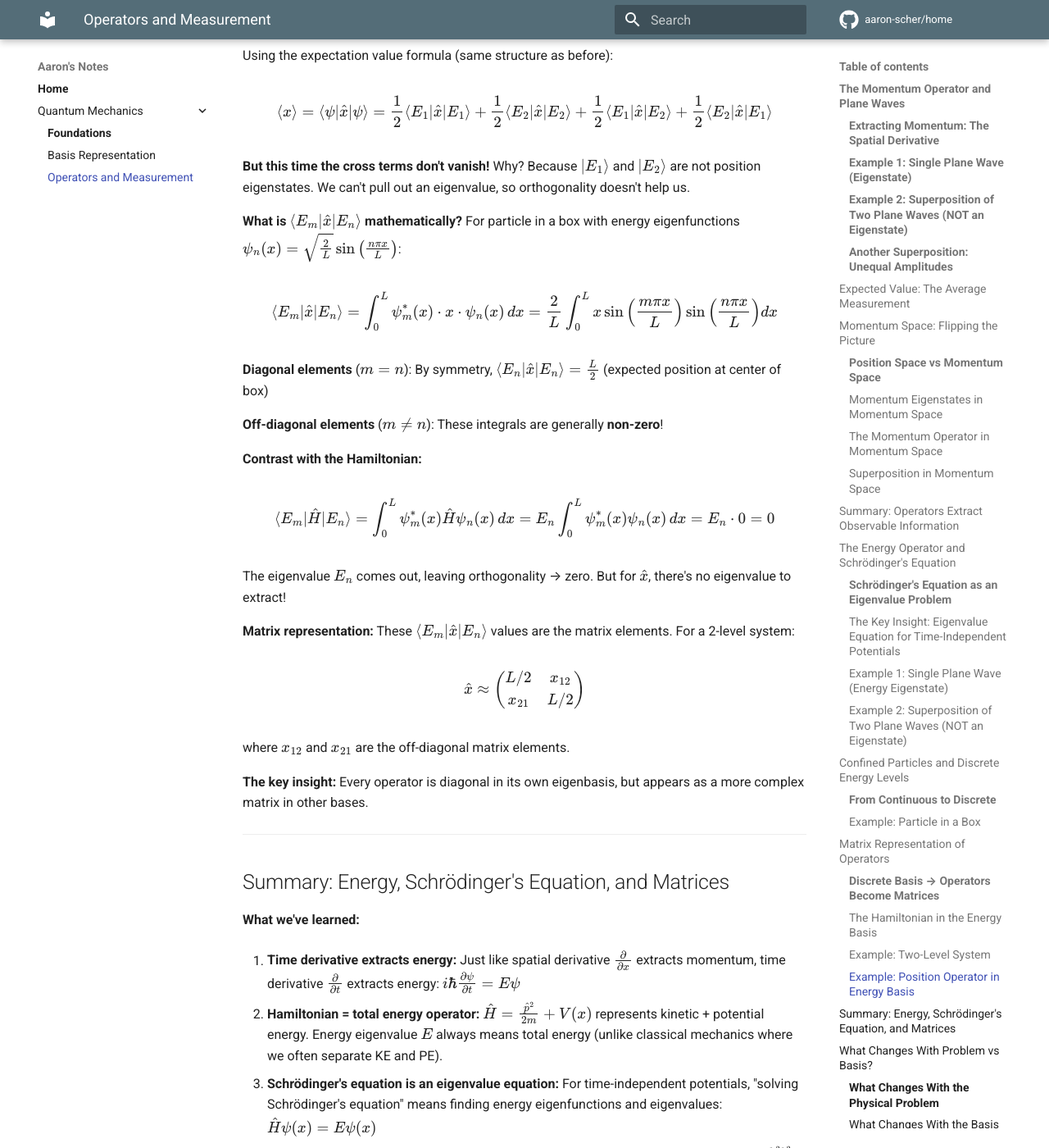
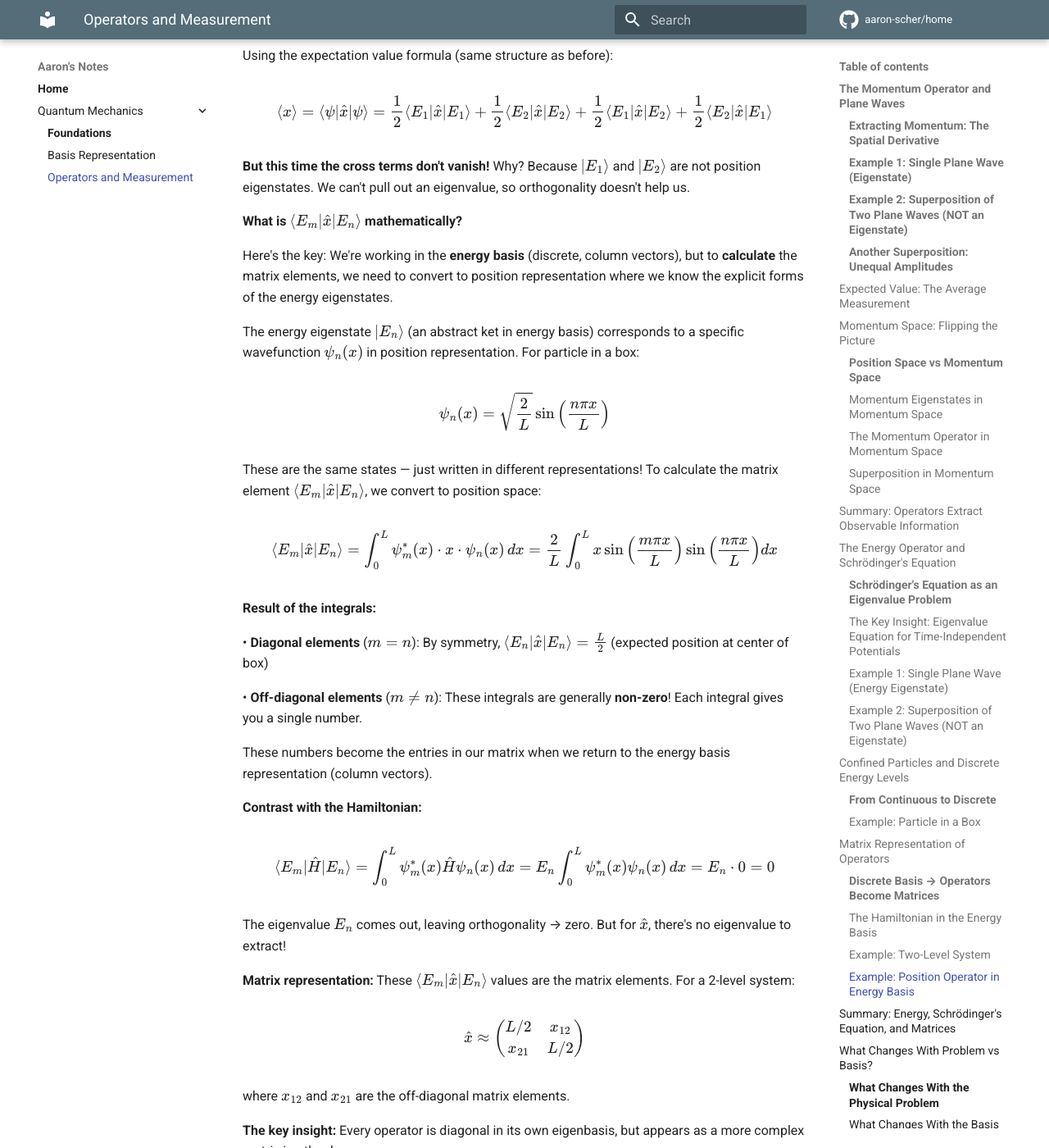
Before and after one commit to aaron-scher/home, an MkDocs documentation site: the page built from docs/quantum-mechanics/quantum-operators.md, in a window 1280 px wide and 1400 px high, scrolled down 17351 px. Shown: the whole window at 82% size. Built offline with MkDocs 1.6.1 and Material for MkDocs 9.7.7, drawn with Linux system fonts in a browser that asks for light colours; comment, search, counter and statistics services are not loaded.

Commit message:
Clarify basis conversion in position-operator-in-energy-basis section
Added critical bridge explanation that was missing:

BEFORE: Jumped directly from energy basis (column vectors) to position-space
integrals ∫ψₘ*(x)·x·ψₙ(x)dx without explaining why

AFTER: Explicit explanation of the conversion:
- Working in energy basis (discrete, column vectors)
- To CALCULATE matrix elements, convert to position representation
- |Eₙ⟩ (abstract ket) = ψₙ(x) (position wavefunction) - same state!
- Do integral in position space → get single number
- That number is the matrix element in energy basis

Also added: "These numbers become the entries in our matrix when we return
to the energy basis representation"

Fixes major conceptual gap where students get confused about switching between
discrete (column vector) and continuous (wavefunction) representations.

🤖 Generated with [Claude Code](https://claude.com/claude-code)

Co-Authored-By: Claude <noreply@anthropic.com>

```diff
--- a/docs/quantum-mechanics/quantum-operators.md
+++ b/docs/quantum-mechanics/quantum-operators.md
@@ -693,15 +693,29 @@ $$
 
 **But this time the cross terms don't vanish!** Why? Because $|E_1\rangle$ and $|E_2\rangle$ are not position eigenstates. We can't pull out an eigenvalue, so orthogonality doesn't help us.
 
-**What is $\langle E_m|\hat{x}|E_n\rangle$ mathematically?** For particle in a box with energy eigenfunctions $\psi_n(x) = \sqrt{\frac{2}{L}}\sin\left(\frac{n\pi x}{L}\right)$:
+**What is $\langle E_m|\hat{x}|E_n\rangle$ mathematically?**
+
+Here's the key: We're working in the **energy basis** (discrete, column vectors), but to **calculate** the matrix elements, we need to convert to position representation where we know the explicit forms of the energy eigenstates.
+
+The energy eigenstate $|E_n\rangle$ (an abstract ket in energy basis) corresponds to a specific wavefunction $\psi_n(x)$ in position representation. For particle in a box:
+
+$$
+\psi_n(x) = \sqrt{\frac{2}{L}}\sin\left(\frac{n\pi x}{L}\right)
+$$
+
+These are the same states — just written in different representations! To calculate the matrix element $\langle E_m|\hat{x}|E_n\rangle$, we convert to position space:
 
 $$
 \langle E_m|\hat{x}|E_n\rangle = \int_0^L \psi_m^*(x) \cdot x \cdot \psi_n(x) \, dx = \frac{2}{L}\int_0^L x \sin\left(\frac{m\pi x}{L}\right) \sin\left(\frac{n\pi x}{L}\right) dx
 $$
 
-**Diagonal elements** ($m=n$): By symmetry, $\langle E_n|\hat{x}|E_n\rangle = \frac{L}{2}$ (expected position at center of box)
+**Result of the integrals:**
 
-**Off-diagonal elements** ($m \neq n$): These integrals are generally **non-zero**!
+• **Diagonal elements** ($m=n$): By symmetry, $\langle E_n|\hat{x}|E_n\rangle = \frac{L}{2}$ (expected position at center of box)
+
+• **Off-diagonal elements** ($m \neq n$): These integrals are generally **non-zero**! Each integral gives you a single number.
+
+These numbers become the entries in our matrix when we return to the energy basis representation (column vectors).
 
 **Contrast with the Hamiltonian:**
 
```
